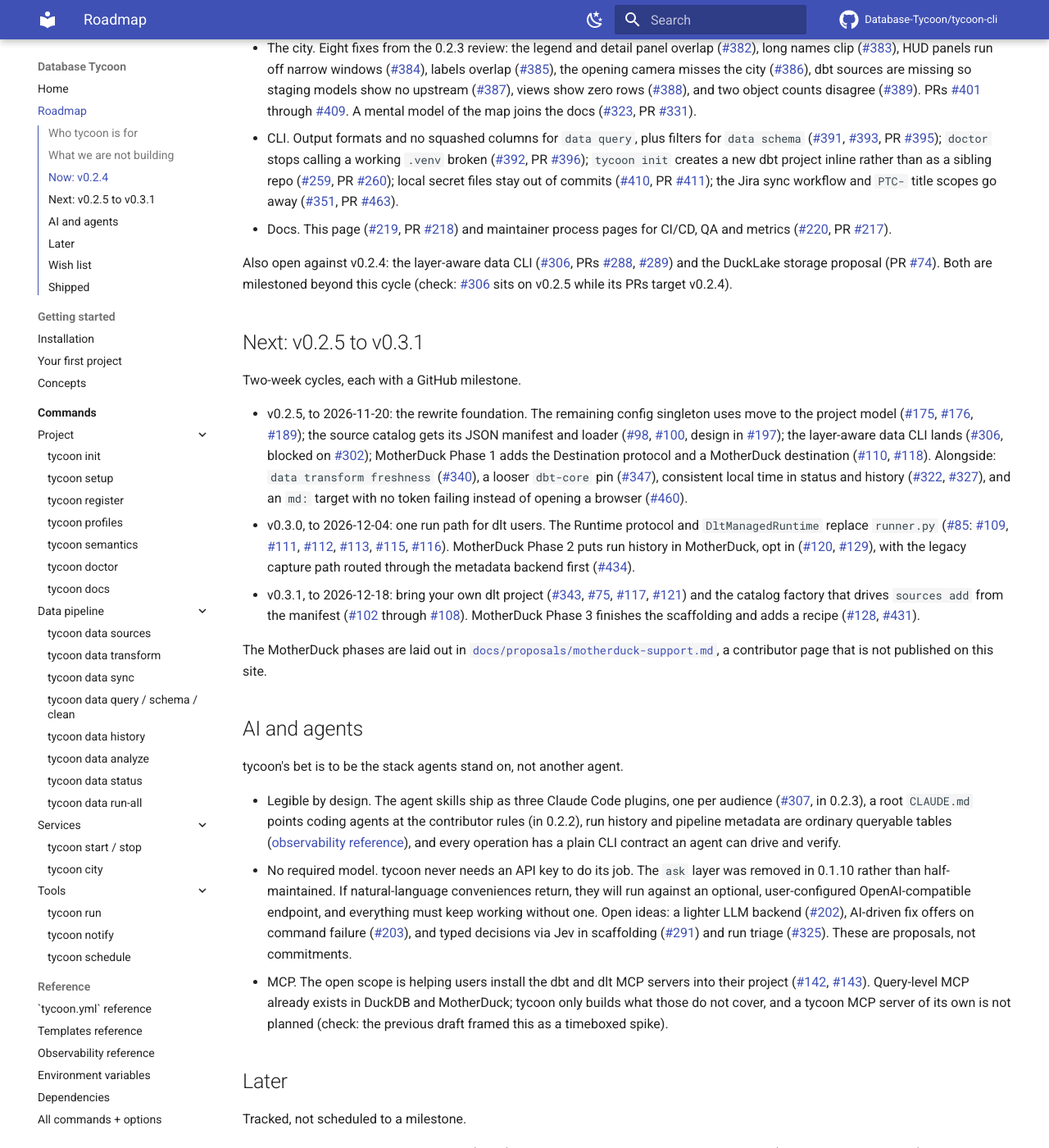
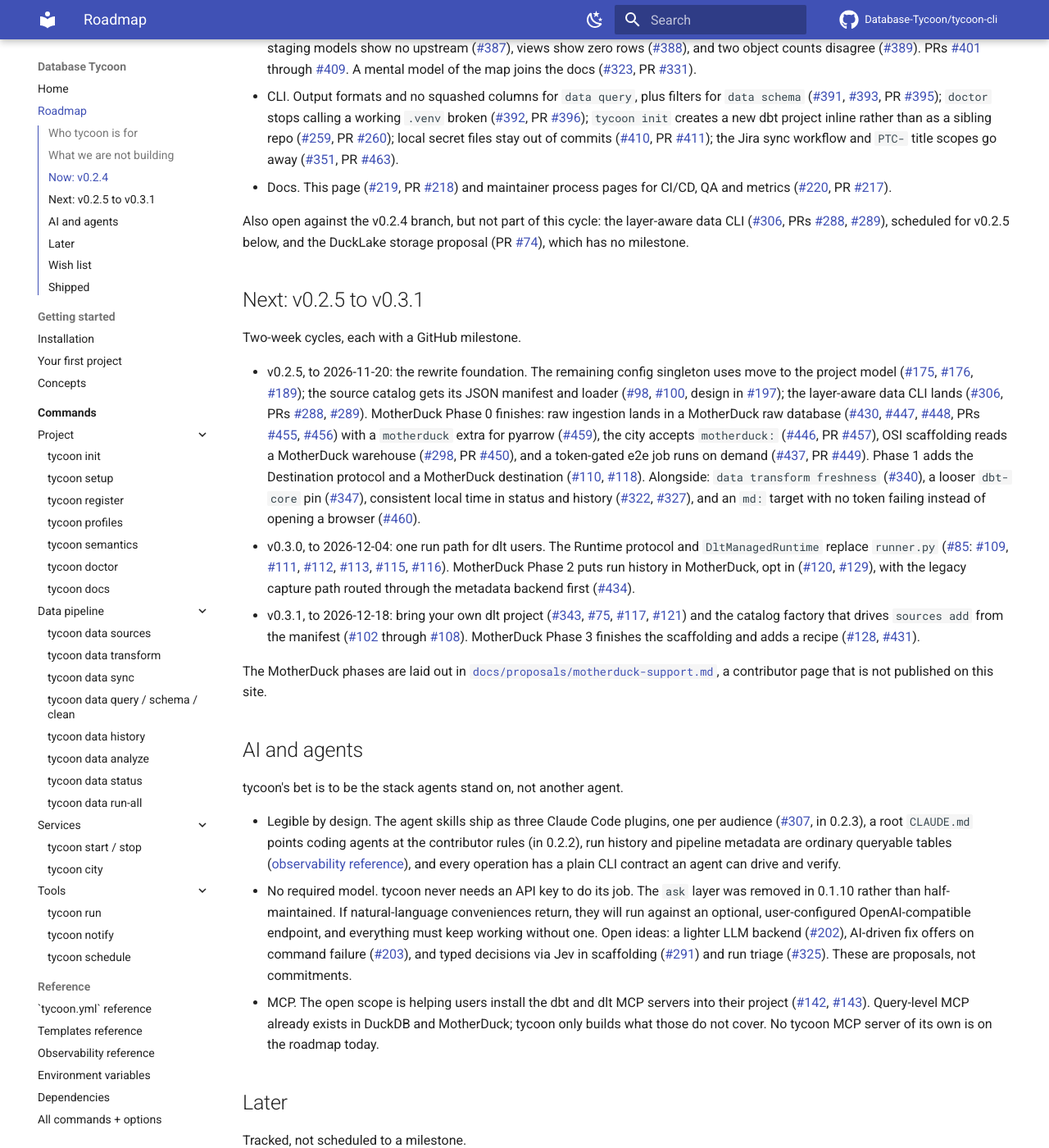
Before and after one commit to Database-Tycoon/tycoon-cli, an MkDocs documentation site: the page built from docs/roadmap.md, in a window 1280 px wide and 1400 px high, scrolled down 1296 px. Shown: the whole window at 82% size. Built offline with MkDocs 1.6.1 and Material for MkDocs 9.7.7, drawn with Linux system fonts in a browser that asks for light colours; comment, search, counter and statistics services are not loaded; some of the changed text lies outside the part shown.

Commit message:
docs(gh-219): settle the roadmap's open items and follow the milestones
The four items left for review are settled from GitHub state rather than
guesses: #306 is listed under v0.2.5, where its milestone puts it; the MCP
line says what is on the roadmap without claiming a decision; the two
wish-list ideas without an issue say so. The MotherDuck Phase 0 items whose
reviews ask for changes move from "Now" to v0.2.5 to match their milestones.

Co-Authored-By: Claude Opus 5.5 <noreply@anthropic.com>

```diff
--- a/docs/roadmap.md
+++ b/docs/roadmap.md
@@ -49,13 +49,10 @@ requests are listed with their issues.
   and load duplicates ([#394], PRs [#398], [#399], [#400]). An invalid
   `tycoon.yml` crashes `--help` and `--version` ([#378]).
 - MotherDuck Phase 0 ([#429]). One helper accepts both `md:` and
-  `motherduck:` ([#308], PR [#454]; [#446], PR [#457]), raw ingestion lands
-  in a MotherDuck raw database ([#430], [#447], [#448], PRs [#455], [#456])
-  with a `motherduck` extra for pyarrow ([#459]), `data query` refuses DDL
-  and DML on MotherDuck unless asked ([#309], PR [#452]), `data schema`
-  estimates row counts instead of counting every table ([#310], PR [#451]),
-  OSI scaffolding reads a MotherDuck warehouse ([#298], PR [#450]), and a
-  token-gated e2e job runs on demand ([#437], PR [#449]).
+  `motherduck:` ([#308], PR [#454]), `data query` refuses DDL and DML on
+  MotherDuck unless asked ([#309], PR [#452]), and `data schema` estimates
+  row counts instead of counting every table ([#310], PR [#451]). The rest
+  of Phase 0 moved to v0.2.5, below.
 - Run history. Successful dbt builds are marked failed ([#341], PR [#462]),
   failed runs are never recorded ([#377]), `data status` says "last build
   never" when history has the builds ([#390], PR [#397]), and `data run-all`
@@ -76,9 +73,9 @@ requests are listed with their issues.
 - Docs. This page ([#219], PR [#218]) and maintainer process pages for CI/CD,
   QA and metrics ([#220], PR [#217]).
 
-Also open against v0.2.4: the layer-aware data CLI ([#306], PRs [#288],
-[#289]) and the DuckLake storage proposal (PR [#74]). Both are milestoned
-beyond this cycle (check: [#306] sits on v0.2.5 while its PRs target v0.2.4).
+Also open against the v0.2.4 branch, but not part of this cycle: the
+layer-aware data CLI ([#306], PRs [#288], [#289]), scheduled for v0.2.5
+below, and the DuckLake storage proposal (PR [#74]), which has no milestone.
 
 ## Next: v0.2.5 to v0.3.1
 
@@ -87,9 +84,13 @@ Two-week cycles, each with a GitHub milestone.
 - v0.2.5, to 2026-11-20: the rewrite foundation. The remaining config
   singleton uses move to the project model ([#175], [#176], [#189]); the
   source catalog gets its JSON manifest and loader ([#98], [#100], design in
-  [#197]); the layer-aware data CLI lands ([#306], blocked on [#302]);
-  MotherDuck Phase 1 adds the Destination protocol and a MotherDuck
-  destination ([#110], [#118]). Alongside: `data transform freshness`
+  [#197]); the layer-aware data CLI lands ([#306], PRs [#288], [#289]).
+  MotherDuck Phase 0 finishes: raw ingestion lands in a MotherDuck raw
+  database ([#430], [#447], [#448], PRs [#455], [#456]) with a `motherduck`
+  extra for pyarrow ([#459]), the city accepts `motherduck:` ([#446], PR
+  [#457]), OSI scaffolding reads a MotherDuck warehouse ([#298], PR [#450]),
+  and a token-gated e2e job runs on demand ([#437], PR [#449]). Phase 1 adds
+  the Destination protocol and a MotherDuck destination ([#110], [#118]). Alongside: `data transform freshness`
   ([#340]), a looser `dbt-core` pin ([#347]), consistent local time in
   status and history ([#322], [#327]), and an `md:` target with no token
   failing instead of opening a browser ([#460]).
@@ -125,9 +126,8 @@ tycoon's bet is to be the stack agents stand on, not another agent.
   run triage ([#325]). These are proposals, not commitments.
 - MCP. The open scope is helping users install the dbt and dlt MCP servers
   into their project ([#142], [#143]). Query-level MCP already exists in
-  DuckDB and MotherDuck; tycoon only builds what those do not cover, and a
-  tycoon MCP server of its own is not planned (check: the previous draft
-  framed this as a timeboxed spike).
+  DuckDB and MotherDuck; tycoon only builds what those do not cover. No
+  tycoon MCP server of its own is on the roadmap today.
 
 ## Later
 
@@ -165,8 +165,8 @@ Reviewed at retros; not scheduled, not promised.
 - Filesystem sources that expose what dlt supports: per-resource naming,
   more formats, more options ([#221]).
 - Redesign `tycoon init` around a required dbt or dlt project ([#14]).
-- Rendering the city as a MotherDuck flight or dive (check: no issue filed).
-- Dashboards over tycoon's own run metadata (check: no issue filed).
+- Rendering the city as a MotherDuck flight or dive (no issue yet).
+- Dashboards over tycoon's own run metadata (no issue yet).
 - pandas as an optional extra ([#148]).
 - Align the PyPI, docs and CLI naming ([#140]).
 
@@ -274,7 +274,6 @@ The last three releases, with their release notes.
 [#289]: https://github.com/Database-Tycoon/tycoon-cli/pull/289
 [#291]: https://github.com/Database-Tycoon/tycoon-cli/issues/291
 [#298]: https://github.com/Database-Tycoon/tycoon-cli/issues/298
-[#302]: https://github.com/Database-Tycoon/tycoon-cli/issues/302
 [#306]: https://github.com/Database-Tycoon/tycoon-cli/issues/306
 [#307]: https://github.com/Database-Tycoon/tycoon-cli/issues/307
 [#308]: https://github.com/Database-Tycoon/tycoon-cli/issues/308
```
